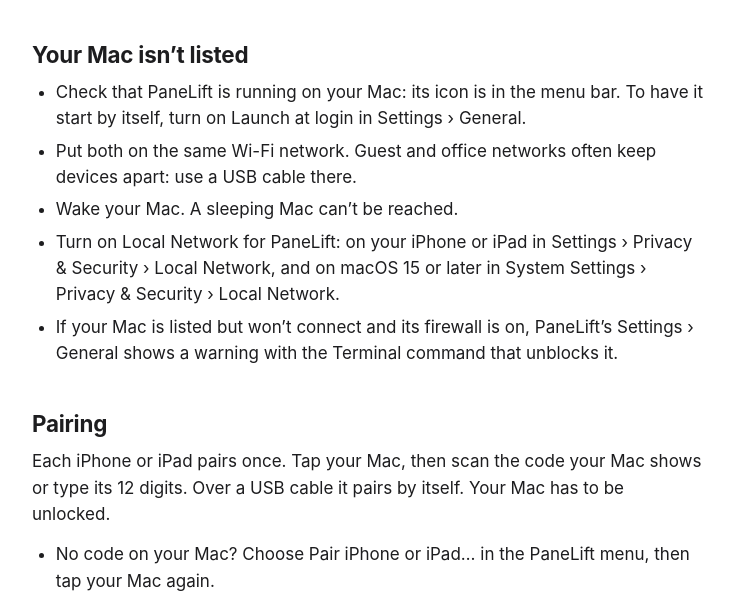
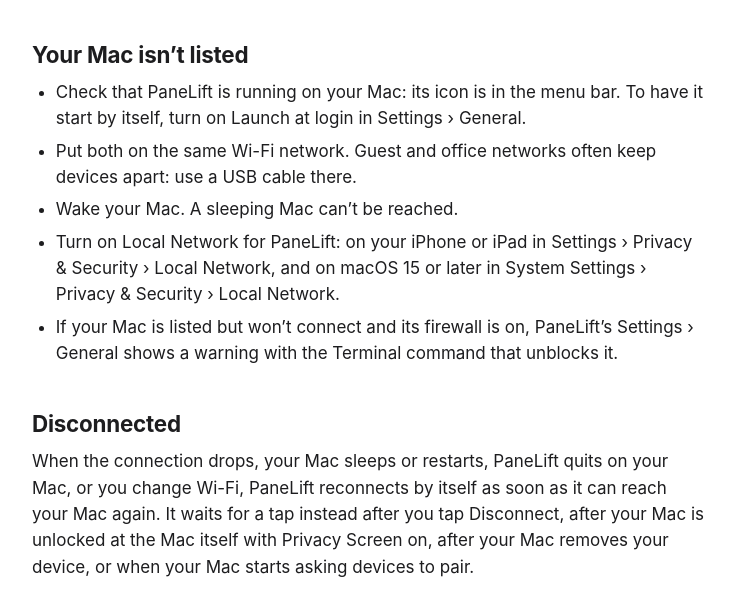
Before and after one commit to wongfei2009/panelift-site, a plain HTML site: page support.html in a window 1280 px wide. Shown: the part 208-801 px from the top of the page, without its empty margins (272-1007 px from the left). Drawn offline with Linux system fonts and the light colour scheme.

Commit message:
Support: Disconnected

```diff
--- a/support.html
+++ b/support.html
@@ -41,6 +41,9 @@
     <li>Turn on Local Network for PaneLift: on your iPhone or iPad in Settings › Privacy &amp; Security › Local Network, and on macOS 15 or later in System Settings › Privacy &amp; Security › Local Network.</li>
     <li>If your Mac is listed but won’t connect and its firewall is on, PaneLift’s Settings › General shows a warning with the Terminal command that unblocks it.</li>
   </ul>
+
+  <h2 id="disconnected">Disconnected</h2>
+  <p>When the connection drops, your Mac sleeps or restarts, PaneLift quits on your Mac, or you change Wi-Fi, PaneLift reconnects by itself as soon as it can reach your Mac again. It waits for a tap instead after you tap Disconnect, after your Mac is unlocked at the Mac itself with Privacy Screen on, after your Mac removes your device, or when your Mac starts asking devices to pair.</p>
 
   <h2 id="pairing">Pairing</h2>
   <p>Each iPhone or iPad pairs once. Tap your Mac, then scan the code your Mac shows or type its 12 digits. Over a USB cable it pairs by itself. Your Mac has to be unlocked.</p>
```
